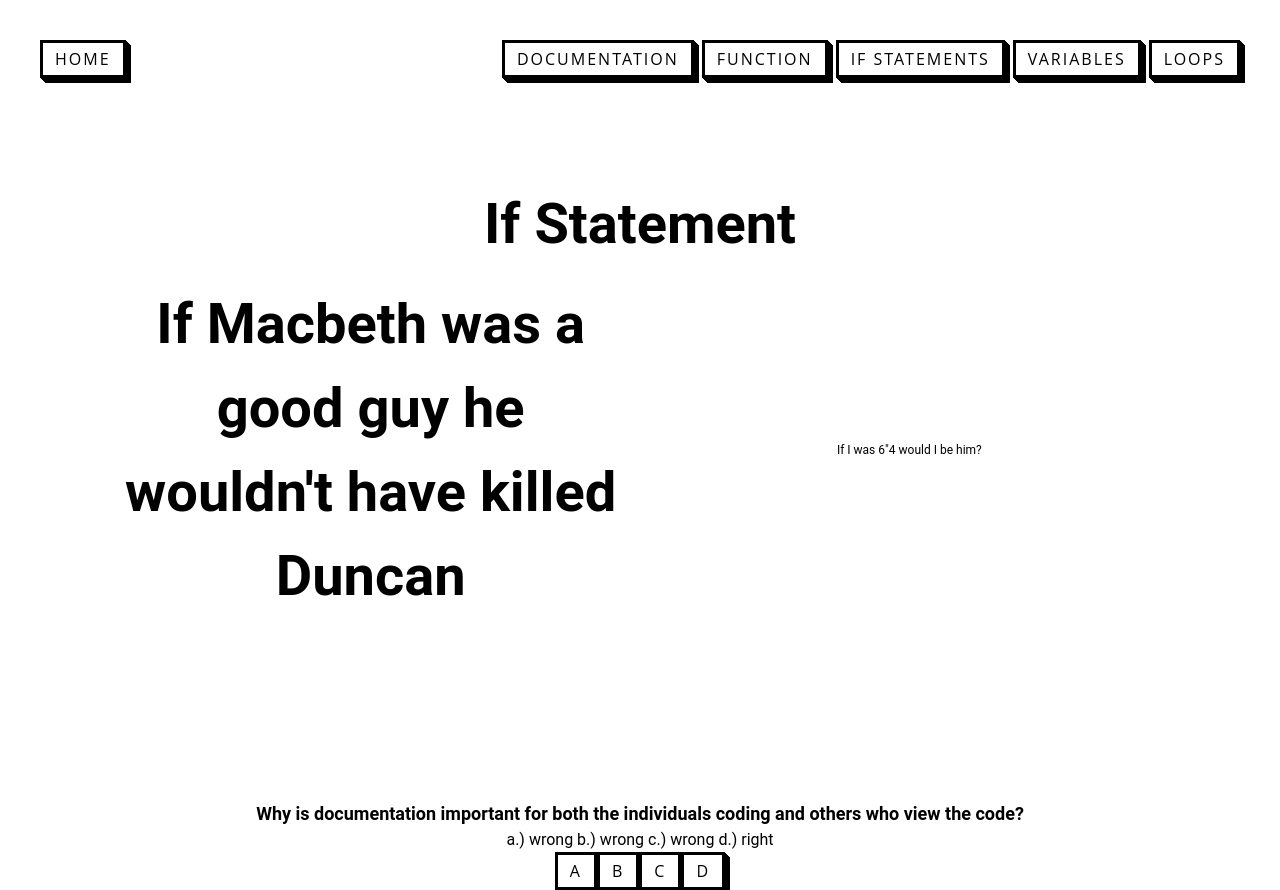
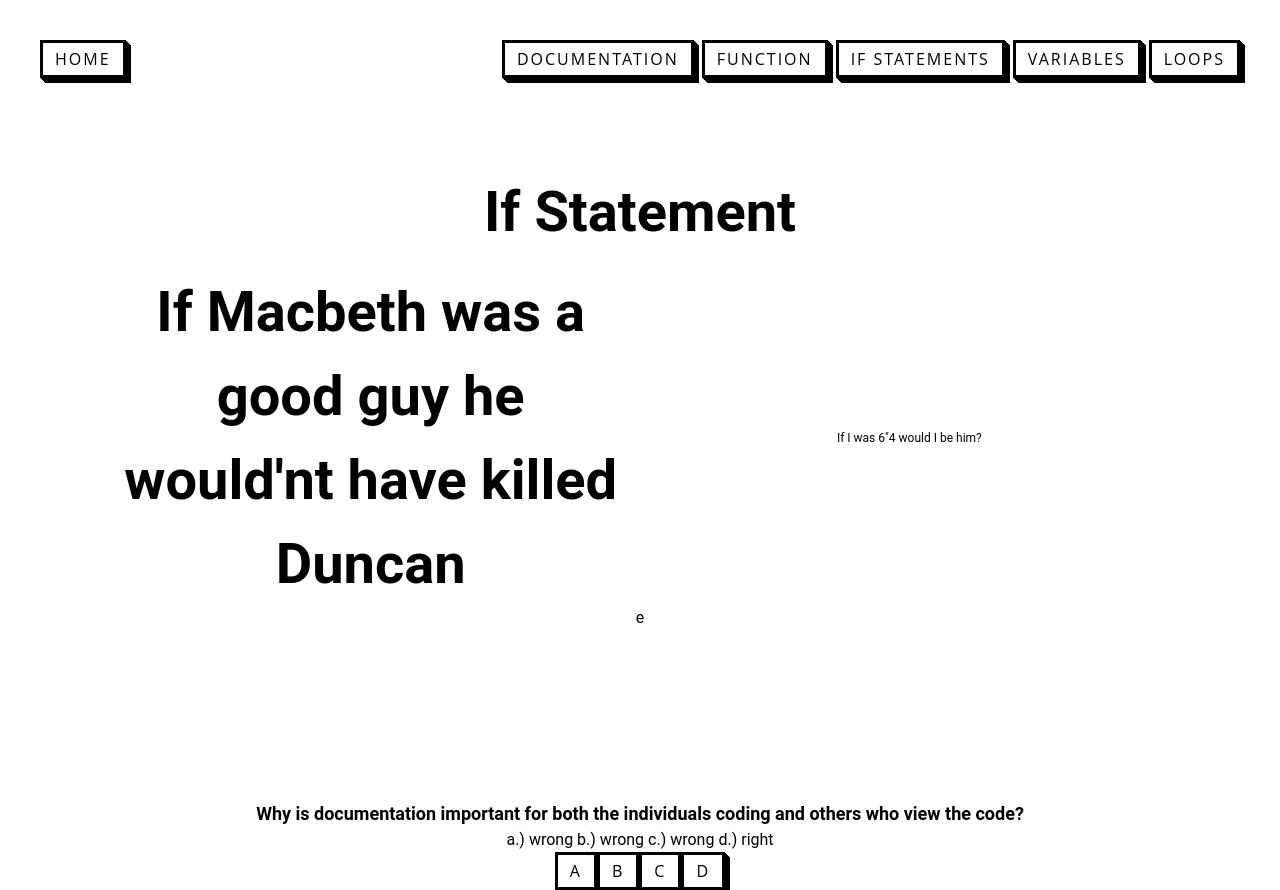
Before and after one commit to YxngXi1/compsci-culminating, a Next.js app: page /if-statements in a window 1280 px wide. Built offline with nearby package versions, Linux system fonts and the light colour scheme.

Commit message:
fixed &apos and &quot in functions and if-statements page

```diff
--- a/app/functions/page.tsx
+++ b/app/functions/page.tsx
@@ -9,7 +9,7 @@ const page = () => {
         <h1 className='mb-4 '>Functions</h1>
         {/* image will go in here */}
         <div className=' flex  justify-center items-center text-center gap-8 mx-8 '>
-            <h1 className=' w-5/12 '>what is the "fuctnion" of life</h1>
+            <h1 className=' w-5/12 '>what is the &quot;fuctnion&quot; of life</h1>
             <p className=' w-5/12  flex justify-center items-center h-full text-xs'>functions are pretty poggers</p>
         </div>
       </div>
--- a/app/if-statements/page.tsx
+++ b/app/if-statements/page.tsx
@@ -9,9 +9,9 @@ const page = () => {
         <h1 className='mb-4 '>If Statement</h1>
         {/* image will go in here */}
         <div className=' flex  justify-center items-center text-center gap-8 mx-8 '>
-            <h1 className=' w-5/12 '>If Macbeth was a good guy he wouldn't have killed Duncan</h1>
-            <p className=' w-5/12  flex justify-center items-center h-full text-xs'>If I was 6"4 would I be him?</p>
-        </div>
+            <h1 className=' w-5/12 '>If Macbeth was a good guy he would&apos;nt have killed Duncan</h1>
+            <p className=' w-5/12  flex justify-center items-center h-full text-xs'>If I was 6&quot;4 would I be him?</p>
+        </div>e
       </div>
       <div>
         <DQuiz />
```
